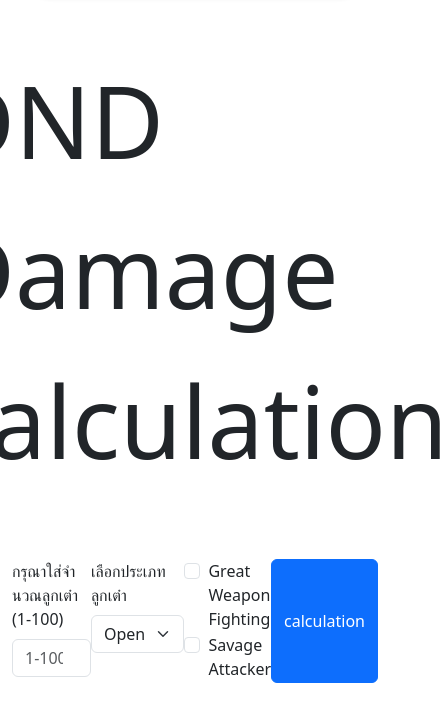
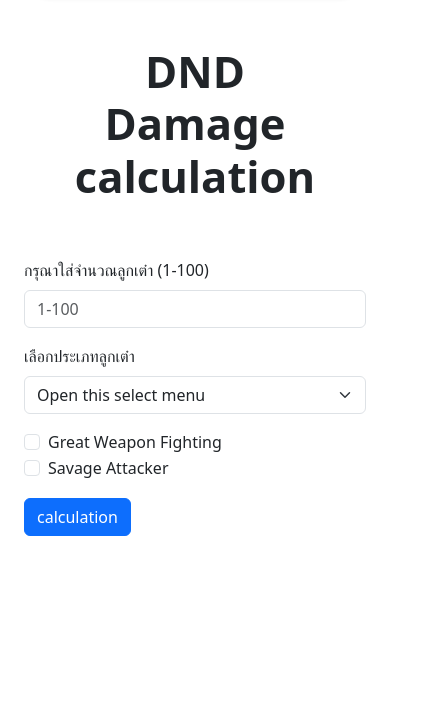
Before and after one commit to DarlinghoneyA/dnd_damage_calculator, a plain HTML site: page index.html in a window 390 px wide. Shown: the part 81-802 px from the top of the page, 448 px wide, since content can reach past the window. Drawn offline with nearby package versions, Linux system fonts and the light colour scheme.

Commit message:
Fix Responsive

```diff
--- a/index.html
+++ b/index.html
@@ -30,10 +30,11 @@
     </div>
     <!-- Navbar End -->
     <div class="container d-flex justify-content-center align-items-center px-5 py-5">
-        <p style="font-size: 100px;">DND Damage calculation</p>
+        <h1 class="display-1 text-center fw-bold">DND Damage calculation</h1>
     </div>
-    <div class="mb-3 d-flex justify-content-evenly">
-        <div>
+    <div class="container">
+        <div class="row justify-content-evenly align-items-center">
+            <div class="col-lg-3 col-md-6 c0l-sm-12 mb-3">
                 <label for="numberInput" class="form-label">กรุณาใส่จำนวณลูกเต๋า (1-100)</label>
                 <input
                     type="number"
@@ -44,7 +45,7 @@
                     placeholder="1-100"
                     required>
             </div>
-        <div>
+            <div class="col-lg-3 col-md-6 c0l-sm-12 mb-3">
                 <label for="Dice-type" class="form-label">เลือกประเภทลูกเต๋า</label>
                 <select class="form-select" id="Dice-type" aria-label="Dice-type Select">
                 <option selected>Open this select menu</option>
@@ -56,7 +57,7 @@
                 <option value="6">D20</option>
                 </select>
             </div>
-        <div>
+            <div class="col-lg-3 col-md-6 c0l-sm-12 mb-3">
                 <div class="form-check">
                     <input class="form-check-input" type="checkbox" name="abilities[]" value="GWF" id="checkGreatWeapon">
                     <label class="form-check-label" for="checkDefault">
@@ -70,9 +71,10 @@
                     </label>
                 </div>
             </div>
+            <div class="col-lg-3 col-md-6 c0l-sm-12 mb-3">
                 <button type="button" class="btn btn-primary">calculation</button>
-
-
+            </div>
+        </div>
     </div>
     <!-- bootstap javascript -->
      <script src="script.js"></script>
```
Lines whose indentation alone changed are shown as unchanged.
